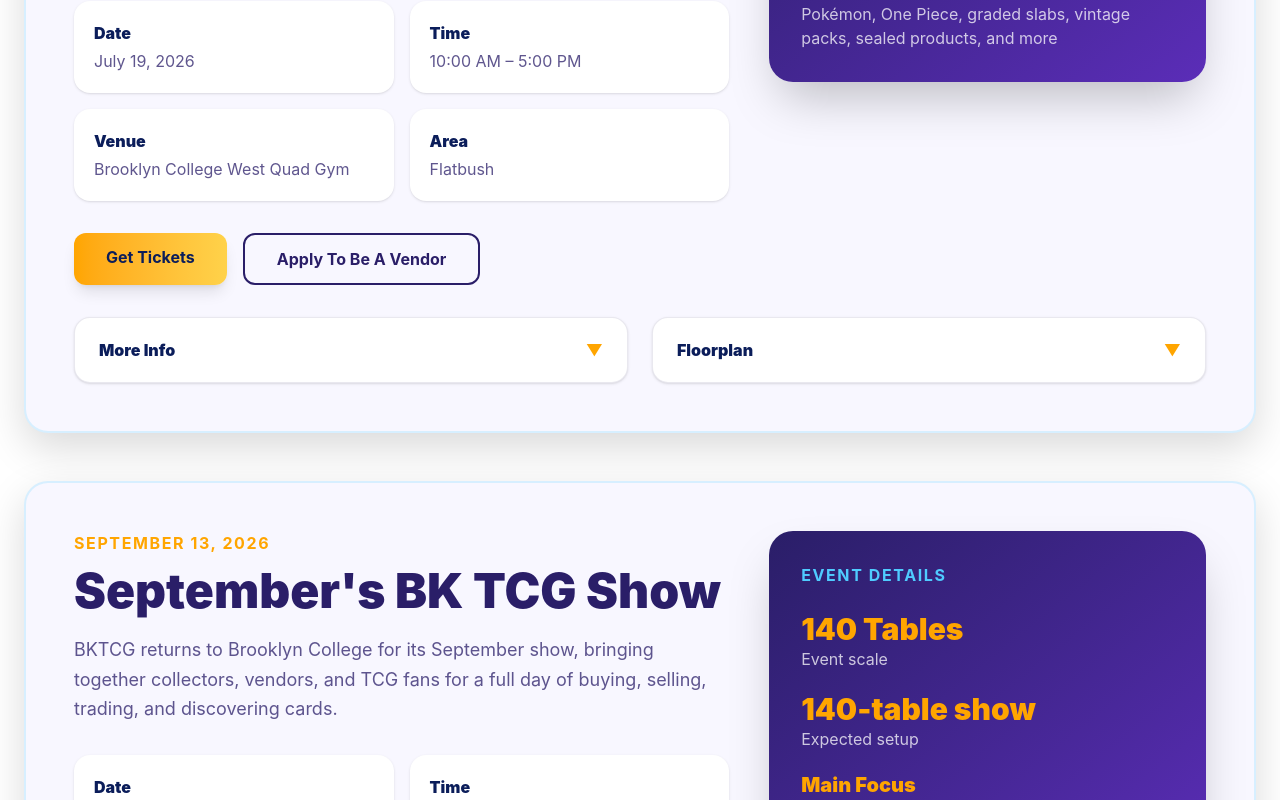
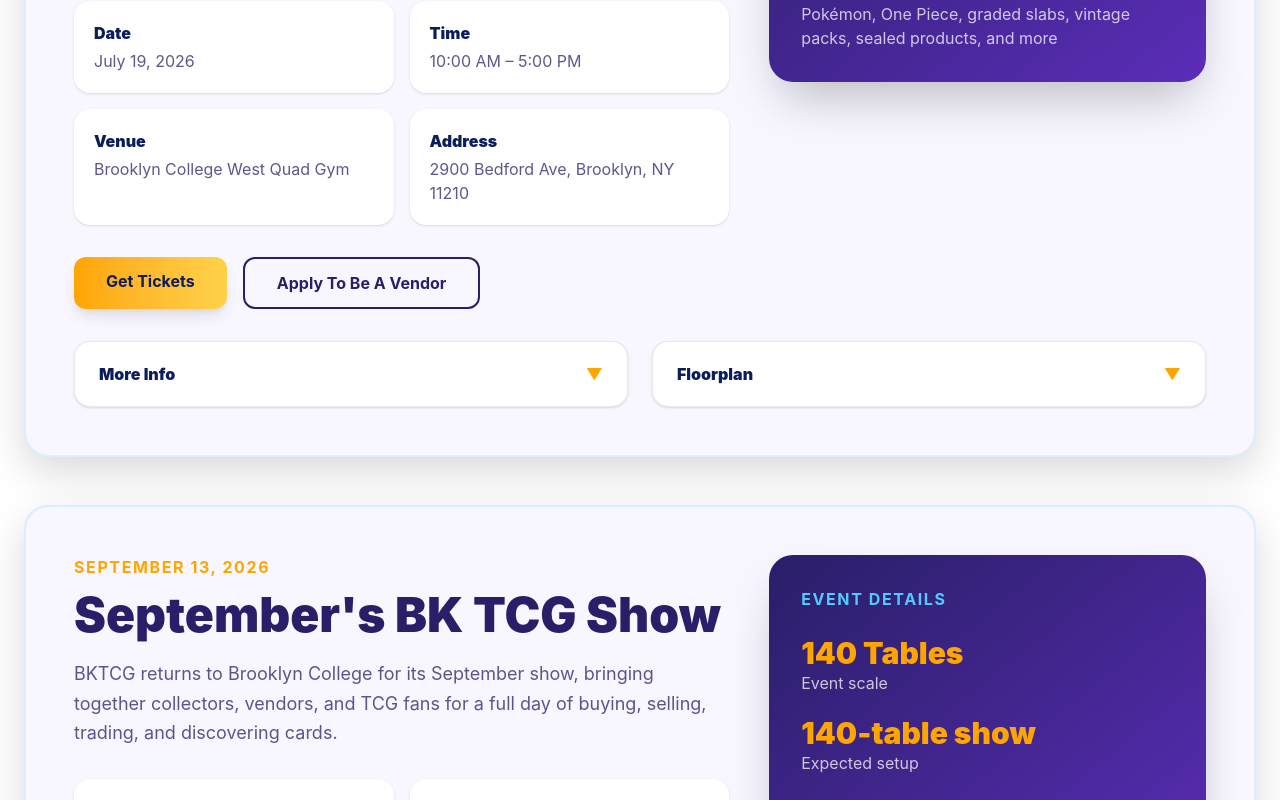
Before and after one commit to chrisw0987/bktcg, a React (Vite) app: page /events in a window 1280 px wide. Shown: the part 980-1780 px from the top of the page. Built offline with nearby package versions, Linux system fonts and the light colour scheme.

Commit message:
Updated eventny link to ontreasure link

```diff
--- a/src/components/Navbar.jsx
+++ b/src/components/Navbar.jsx
@@ -5,7 +5,7 @@
   const [menuOpen, setMenuOpen] = useState(false);
 
   const ticketLink =
-    "https://www.eventeny.com/events/bktcgshow-30309/?srsltid=AfmBOorm_xPUkg0unAn_ITQN30c2Xz1A4noied-G0jyMIwCzVZ1v0KBd";
+    "https://www.ontreasure.com/u/bktcgshow";
 
   function closeMenu() {
     setMenuOpen(false);
--- a/src/components/NextEvent.jsx
+++ b/src/components/NextEvent.jsx
@@ -79,7 +79,7 @@
               </h3>
 
               <p className="mt-3 text-lg font-medium text-[#2A1E68]">
-                {nextEvent.location} • {nextEvent.neighborhood}, NY
+                {nextEvent.location} • {nextEvent.address}, NY
               </p>
 
               <div className="mt-8 grid gap-5 sm:grid-cols-2 lg:grid-cols-4">
--- a/src/data/events.js
+++ b/src/data/events.js
@@ -82,7 +82,7 @@
       "https://maps.apple/p/Ixow3mGqEc2_4s",
 
     ticketTypes: [
-      "General Admission — tickets starting at $5",
+      "General Admission - $5",
       "Early Bird Admission - $10",
       "Extra Vendor Pass - $5"
     ],
--- a/src/pages/Events.jsx
+++ b/src/pages/Events.jsx
@@ -163,9 +163,9 @@
                         </div>
 
                         <div className="rounded-2xl bg-white p-5 shadow">
-                          <p className="font-black text-[#0B1D5A]">Area</p>
+                          <p className="font-black text-[#0B1D5A]">Address</p>
                           <p className="mt-1 text-[#2A1E68]/75">
-                            {event.neighborhood}
+                            {event.address}
                           </p>
                         </div>
                       </div>
```
